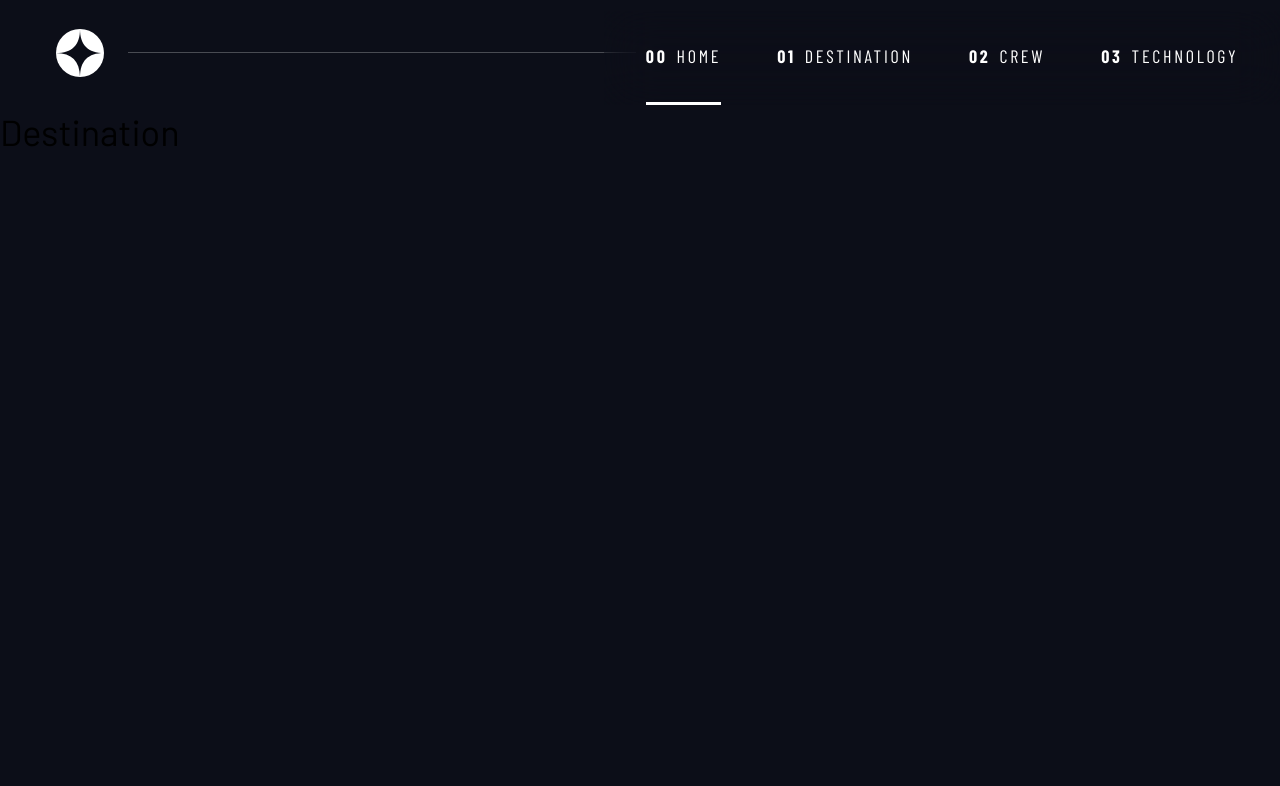
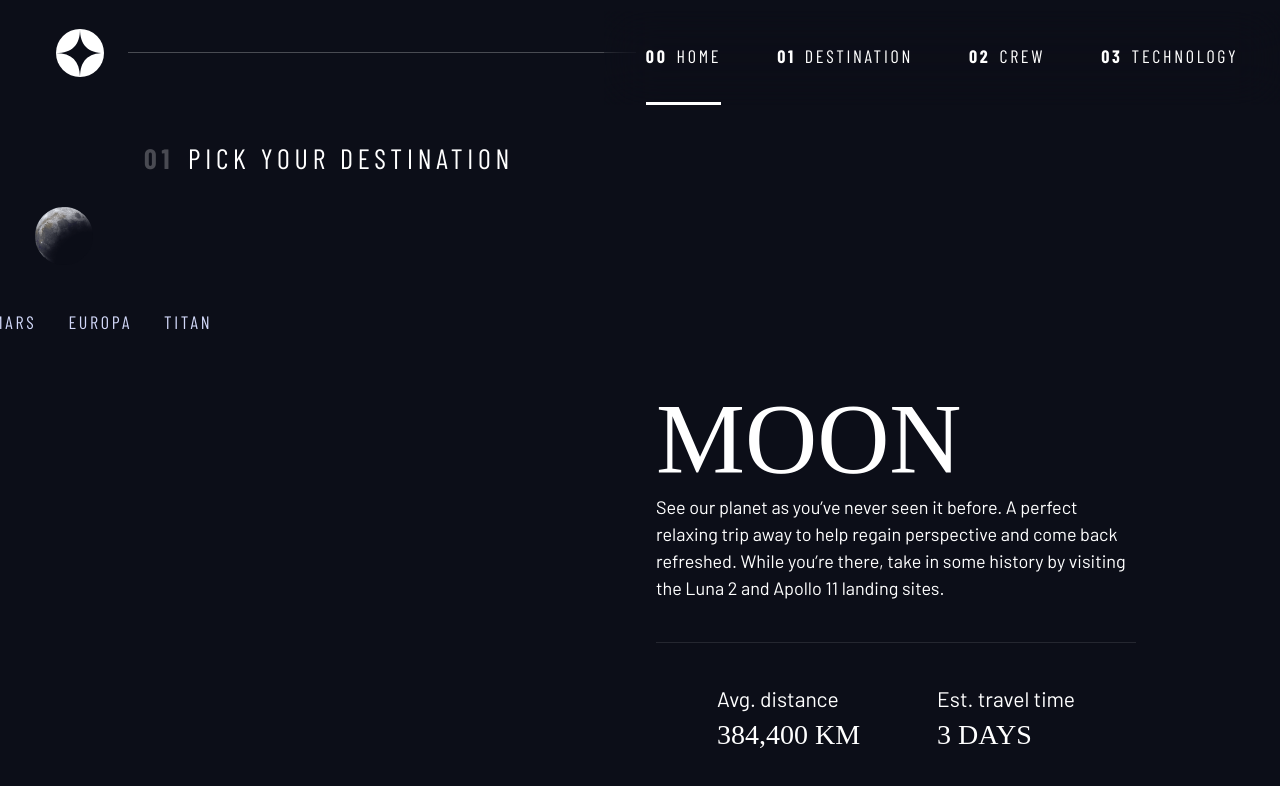
Before and after one commit to cyrilmuchemi/vue-travellers, a Vue app: page /destination in a window 1280 px wide. Shown: the top 786 px of the page. Built offline with nearby package versions, Linux system fonts and the light colour scheme; a web font is replaced by a local one.

Commit message:
Create destination page

```diff
--- a/main.css
+++ b/main.css
@@ -8,7 +8,7 @@
    --fs-800: 6.25rem;
    --fs-700: 3.5rem;
    --fs-600: 2rem;
-   --fs-500: 1.75rem;
+   --fs-500: 1rem;
    --fs-400: 1.125rem;
    --fs-300: 1rem;
    --fs-200: 0.875rem;
@@ -22,6 +22,7 @@
   :root {
       --fs-800: 5rem;
       --fs-700: 2.5rem;
+      --fs-500: 1.25rem;
       --fs-600: 1.5rem;
       --fs-400: 1rem;
   }
@@ -32,6 +33,7 @@
       /* font-sizes */
       --fs-800: 6.25rem;
       --fs-700: 3.5rem;
+      --fs-500: 1.75rem;
       --fs-600: 2rem;
       --fs-400: 1.125rem;
   }
@@ -138,7 +140,7 @@ select {
 
 .grid-container {
   display: grid;
-  row-gap: 15%;
+  row-gap: 5%;
   text-align: center;
   place-items: center;
   padding-inline: 1rem;
@@ -225,6 +227,7 @@ border: 0;
 .numbered-title {
   font-family: var(--ff-sans-cond);
   font-size: var(--fs-500);
+  color: hsl( var(--clr-white) );
   text-transform: uppercase;
   letter-spacing: 4.72px;
 }
@@ -451,3 +454,73 @@ border: 0;
       margin-top: -6.5rem;
   }
 }
+
+
+/* destination layout */
+
+.numbered-title {
+  grid-area: title;
+}
+
+.grid-container--destination {
+  grid-template-areas:
+      'title'
+      'image'
+      'tabs'
+      'content';
+}
+
+.grid-container--destination > img {
+  grid-area: image;
+  max-width: 60%;
+}
+
+.grid-container--destination > .tab-list {
+  grid-area: tabs;
+}
+
+.grid-container--destination > .destination-info {
+  grid-area: content;
+}
+
+.destination-meta {
+  flex-direction: column;
+  border-top: 1px solid hsl( var(--clr-white) / .1);
+  padding-top: 2.5rem;
+  margin-top: 2.5rem;
+}
+
+
+@media (min-width: 35em) {
+  .numbered-title {
+      justify-self: start;
+      margin-top: 2rem;
+  }
+
+  .destination-meta {
+      flex-direction: row;
+      justify-content: space-evenly;
+  }
+}
+
+
+@media (min-width: 45em) {
+  .grid-container {
+      text-align: left;
+      column-gap: var(--container-gap, 2rem);
+      grid-template-columns: minmax(1rem, 1fr) repeat(2, minmax(0, 30rem)) minmax(1rem, 1fr);
+  }
+
+  .grid-container > *:first-child {
+      grid-column: 2;
+  }
+
+  .grid-container > *:last-child {
+      grid-column: 3;
+  }
+
+  .grid-container--home {
+      padding-bottom: max(6rem, 20vh);
+      align-items: end;
+  }
+}
--- a/src/router/index.js
+++ b/src/router/index.js
@@ -17,4 +17,5 @@ const router = createRouter({
     routes
 })
 
+
 export default router
--- a/src/views/Destination.vue
+++ b/src/views/Destination.vue
@@ -1,16 +1,32 @@
 <template>
-    <div class="destination">
-        <h1>Destination</h1>
+    <div class="destination text-white">
+        <main id="main" class="grid-container  grid-container--destination">
+            <h1 class="numbered-title"><span aria-hidden="true">01</span>Pick your destination</h1>
+            <img src="../assets/destination/image-moon.png" alt="the moon"/>
+
+            <div class="tab-list underline-indicators flex">
+                <button aria-selected="true" class="uppercase ff-sans-cond text-accent bg-dark letter-spacing-2">Moon</button>
+                <button aria-selected="false" class="uppercase ff-sans-cond text-accent bg-dark letter-spacing-2">Mars</button>
+                <button aria-selected="false" class="uppercase ff-sans-cond text-accent bg-dark letter-spacing-2">Europa</button>
+                <button aria-selected="false" class="uppercase ff-sans-cond text-accent bg-dark letter-spacing-2">Titan</button>
+            </div>
+
+    <article class="destination-info">
+      <h2 class="fs-800 uppercase ff-serif">Moon</h2>
+      <p>See our planet as you’ve never seen it before. A perfect relaxing trip away to help
+      regain perspective and come back refreshed. While you’re there, take in some history
+      by visiting the Luna 2 and Apollo 11 landing sites.</p>
+      <div class="destination-meta flex">
+      <div>
+        <h3>Avg. distance</h3>
+        <p class="fs-500 ff-serif uppercase">384,400 km</p>
+      </div>
+      <div>
+        <h3>Est. travel time</h3>
+        <p class="fs-500 ff-serif uppercase">3 days</p>
+      </div>
+      </div>
+    </article>
+        </main>
     </div>
 </template>
-
-<script>
-import sourceData from '@/data.json'
-export default {
-    data() {
-        return {
-           destinations: sourceData.destinations
-        }
-    }
-}
-</script>
```
Also changed, not shown: src/components/Europa.vue (added, +16 -0 lines), src/components/HelloWorld.vue (added, +40 -0 lines), src/components/Mars.vue (added, +16 -0 lines), src/components/Moon.vue (added, +18 -0 lines), src/components/Titan.vue (added, +16 -0 lines).
